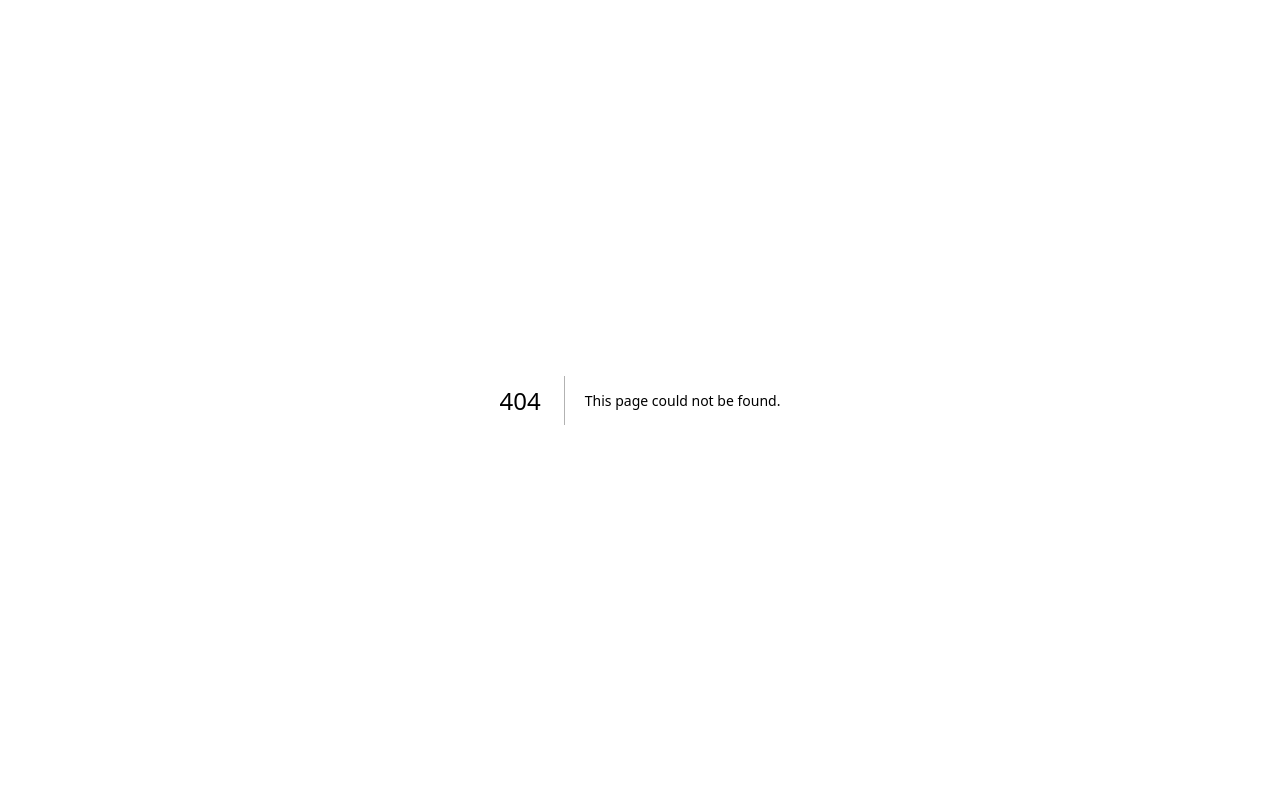
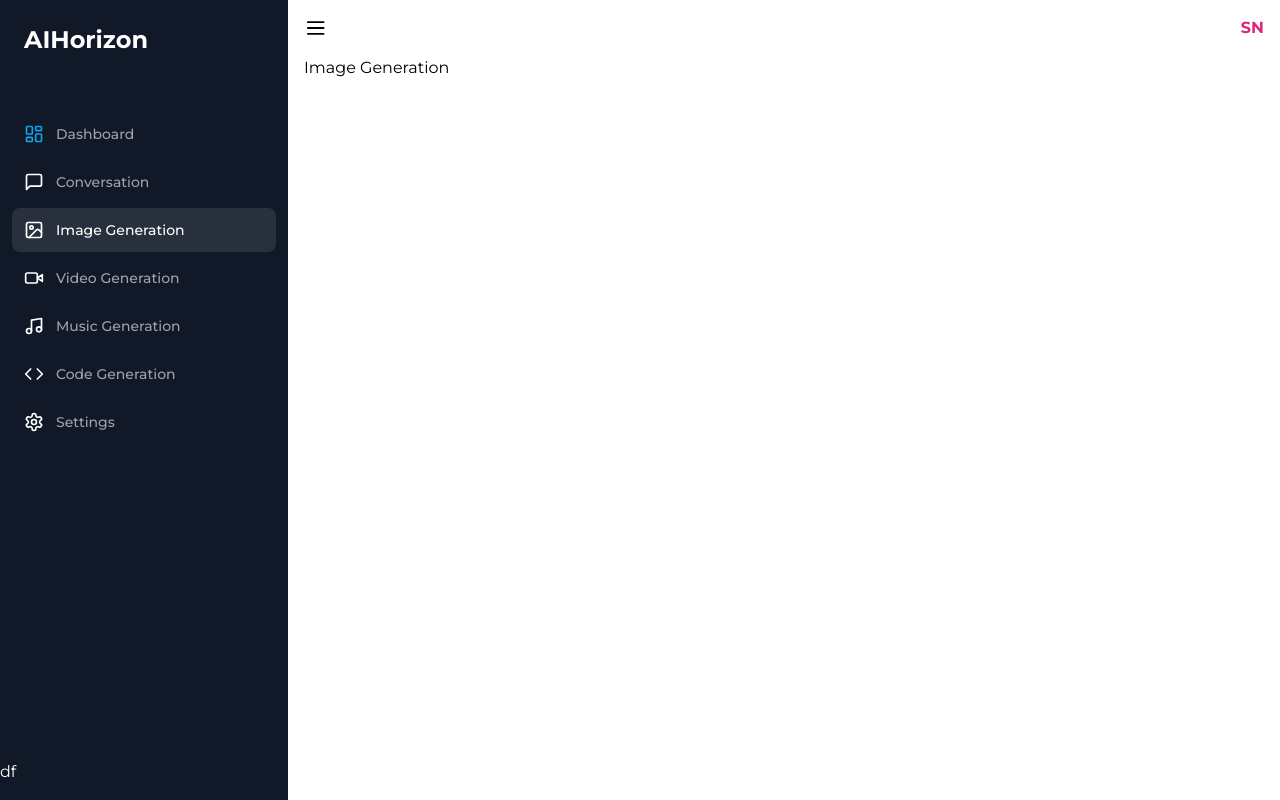
Before and after one commit to rabius-sunny/aihorizon, a Next.js app: page /generate/image in a window 1280 px wide. Before the commit this address had no page. Built offline with nearby package versions, Linux system fonts and the light colour scheme.

Commit message:
[UP] folder re-structure | Dashboard page

```diff
--- a/app/(dashboard)/code/page.tsx
+++ /dev/null
@@ -1,3 +0,0 @@
-export default function Code() {
-  return <div>Code</div>
-}
--- a/app/(dashboard)/dashboard/page.tsx
+++ b/app/(dashboard)/dashboard/page.tsx
@@ -1,3 +1,67 @@
+import Image from 'next/image'
+import Link from 'next/link'
+import { siteConfig, TDashboardItem } from '@/configs/site'
+import { ArrowRight } from 'lucide-react'
+import { twMerge } from 'tailwind-merge'
+
 export default function Dashboard() {
-  return <div>Dashboard</div>
+  return (
+    <div className='max-w-2xl mx-auto'>
+      <h1 className='text-3xl md:text-5xl font-bold text-center'>
+        Explore the power of AI
+      </h1>
+      <p className='text-slate-700 text-center my-2 md:text-xl'>
+        Chat with the smartest AI - Experience the power of AI
+      </p>
+      <hr />
+      <div className='my-10'>
+        {siteConfig.dashboardItems
+          .slice(1, 6)
+          .map((item: TDashboardItem, idx: number) => (
+            <Link
+              href={item.href}
+              key={idx}
+              className={twMerge(
+                'grid grid-cols-5 gap-4 my-6 overflow-hidden rounded-xl shadow-xl hover:shadow-2xl hover:border-r-8 transition-all w-full border-r-4 border-opacity-50',
+                borderColors[idx]
+              )}
+            >
+              <div className='col-span-2'>
+                <Image
+                  className='w-full'
+                  src='/images/code.jpg'
+                  height='200'
+                  width='200'
+                  alt='card image'
+                />
+              </div>
+              <div className='col-span-3'>
+                <div className='flex items-center gap-3'>
+                  <item.icon size={25} className={'text-' + item.color} />
+                  <h1 className='text-2xl font-semibold my-4'>{item.label}</h1>
+                </div>
+                <p className='text-slate-500'>
+                  Lorem ipsum dolor sit, amet consectetur adipisicing elit. Non
+                  consectetur in recusandae expedita veritatis vel perferendis
+                  maiores quos. Consequatur, suscipit?
+                </p>
+                <div className='flex items-center mt-8 uppercase text-sky-500 font-semibold text-sm'>
+                  <span>Let&apos;s go</span>
+                  <ArrowRight className='h-4' />
+                </div>
+              </div>
+            </Link>
+          ))}
+      </div>
+    </div>
+  )
 }
+
+const borderColors: string[] = [
+  'border-violet-500',
+  'border-pink-700',
+  'border-orange-700',
+  'border-emerald-500',
+  'border-green-700',
+  'border-emerald-500',
+]
--- /dev/null
+++ b/app/(dashboard)/generate/code/page.tsx
@@ -0,0 +1,3 @@
+export default function CodeGeneration() {
+  return <div>Code Generation</div>
+}
--- /dev/null
+++ b/app/(dashboard)/generate/image/page.tsx
@@ -0,0 +1,3 @@
+export default function ImageGeneration() {
+  return <div>Image Generation</div>
+}
--- a/app/(dashboard)/layout.tsx
+++ b/app/(dashboard)/layout.tsx
@@ -5,12 +5,12 @@
   return (
     <div>
       <div className='h-full relative'>
-        <div className='hidden h-full md:flex md:w-72 md:flex-col md:fixed md:inset-y-0 z-80 bg-gray-900'>
+        <div className='hidden h-full lg:flex lg:w-72 lg:flex-col lg:fixed lg:inset-y-0 z-80 bg-gray-900'>
           <Sidebar />
         </div>
-        <main className='md:pl-72 pb-10'>
+        <main className='lg:pl-72 pb-10'>
           <MobileSidebar />
-          {children}
+          <div className='px-4 max-w-5xl mx-auto'>{children}</div>
         </main>
       </div>
     </div>
--- a/components/dashboard/Sidebar.tsx
+++ b/components/dashboard/Sidebar.tsx
@@ -4,6 +4,7 @@
 import Link from 'next/link'
 import { usePathname } from 'next/navigation'
 import { siteConfig } from '@/configs/site'
+import { twMerge } from 'tailwind-merge'
 
 export default function Sidebar() {
   const pathname = usePathname()
@@ -11,9 +12,9 @@
     <div className='space-y-4 py-4 flex flex-col h-full bg-[#111827] text-white'>
       <div className='px-3 py-2 flex-1'>
         <Link href='/dashboard' className='flex items-center pl-3 mb-14'>
-          <div className='relative h-8 w-8 mr-4'>
+          {/* <div className='relative h-8 w-8 mr-4'>
             <Image fill alt='Logo' src='/logo.png' />
-          </div>
+          </div> */}
           <h1 className='text-2xl font-bold'>AIHorizon</h1>
         </Link>
         <div className='space-y-1'>
@@ -21,17 +22,22 @@
             <Link
               key={route.href}
               href={route.href}
-              className={`text-sm group flex p-3 w-full justify-start font-medium cursor-pointer hover:text-white hover:bg-white/10 rounded-lg transition
-                ${
-                  pathname === route.href
-                    ? 'text-white bg-white/10'
-                    : 'text-zinc-400'
-                }
-              `}
+              className={twMerge(
+                'text-sm group flex p-3 w-full justify-start font-medium cursor-pointer hover:bg-white/10 rounded-lg transition',
+                pathname === route.href ? 'bg-white/10' : 'transparent'
+              )}
             >
               <div className='flex items-center flex-1'>
-                <route.icon className={`h-5 w-5 mr-3 ${route.color}`} />
-                {route.label}
+                <route.icon
+                  className={twMerge('h-5 w-5 mr-3', `text-${route.color}`)}
+                />
+                <span
+                  className={
+                    pathname === route.href ? 'text-white' : 'text-zinc-400'
+                  }
+                >
+                  {route.label}
+                </span>
               </div>
             </Link>
           ))}
--- a/configs/site.ts
+++ b/configs/site.ts
@@ -9,6 +9,7 @@
 } from 'lucide-react'
 
 export type SiteConfig = typeof siteConfig
+export type TDashboardItem = (typeof siteConfig.dashboardItems)[0]
 
 export const siteConfig = {
   name: 'AI Horizon',
@@ -24,43 +25,43 @@
       label: 'Dashboard',
       icon: LayoutDashboard,
       href: '/dashboard',
-      color: 'text-sky-500',
+      color: 'sky-500',
     },
     {
       label: 'Conversation',
       icon: MessageSquare,
-      href: '/conversation',
-      color: 'text-violet-500',
+      href: '/generate/conversation',
+      color: 'violet-500',
     },
     {
       label: 'Image Generation',
       icon: ImageIcon,
-      color: 'text-pink-700',
-      href: '/image',
+      color: 'pink-700',
+      href: '/generate/image',
     },
     {
       label: 'Video Generation',
       icon: VideoIcon,
-      color: 'text-orange-700',
-      href: '/video',
+      color: 'orange-700',
+      href: '/generate/video',
     },
     {
       label: 'Music Generation',
       icon: Music,
-      color: 'text-emerald-500',
-      href: '/music',
+      color: 'emerald-500',
+      href: '/generate/music',
     },
     {
       label: 'Code Generation',
       icon: Code,
-      color: 'text-green-700',
-      href: '/code',
+      color: 'green-700',
+      href: '/generate/code',
     },
     {
       label: 'Settings',
       icon: Settings,
       href: '/settings',
-      color: 'text-emerald-500',
+      color: 'emerald-500',
     },
   ],
 }
--- a/package.json
+++ b/package.json
@@ -19,6 +19,7 @@
     "next-themes": "^0.2.1",
     "react": "^18",
     "react-dom": "^18",
+    "tailwind-merge": "^2.0.0",
     "typewriter-effect": "^2.21.0"
   },
   "devDependencies": {
--- a/tailwind.config.ts
+++ b/tailwind.config.ts
@@ -4,6 +4,7 @@
   content: [
     './components/**/*.{js,ts,jsx,tsx,mdx}',
     './app/**/*.{js,ts,jsx,tsx,mdx}',
+    './configs/**/*.{js,ts,jsx,tsx,mdx}',
   ],
   theme: {},
   darkMode: 'class',
```
Also changed, not shown: public/images/code.jpg (added), 1 other file (tests, documents, lock files or other folders).
